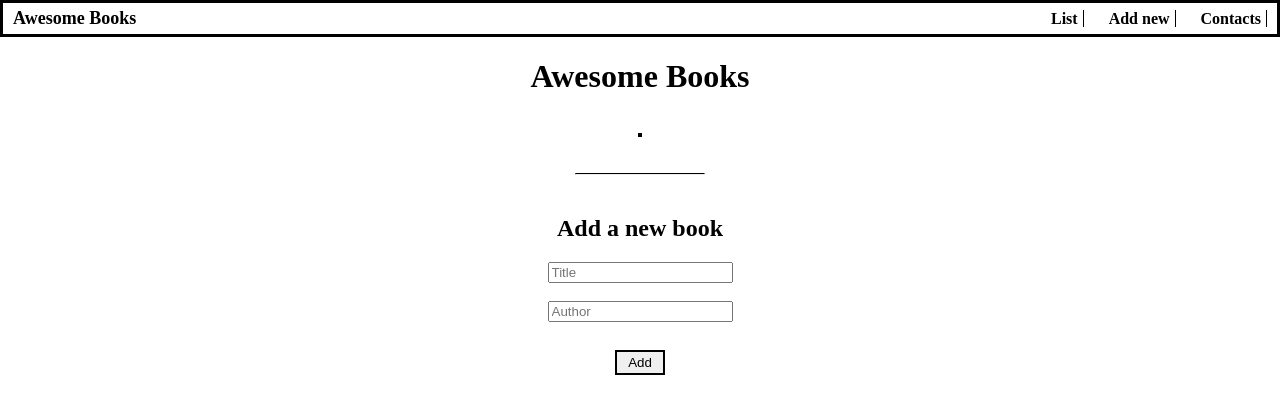
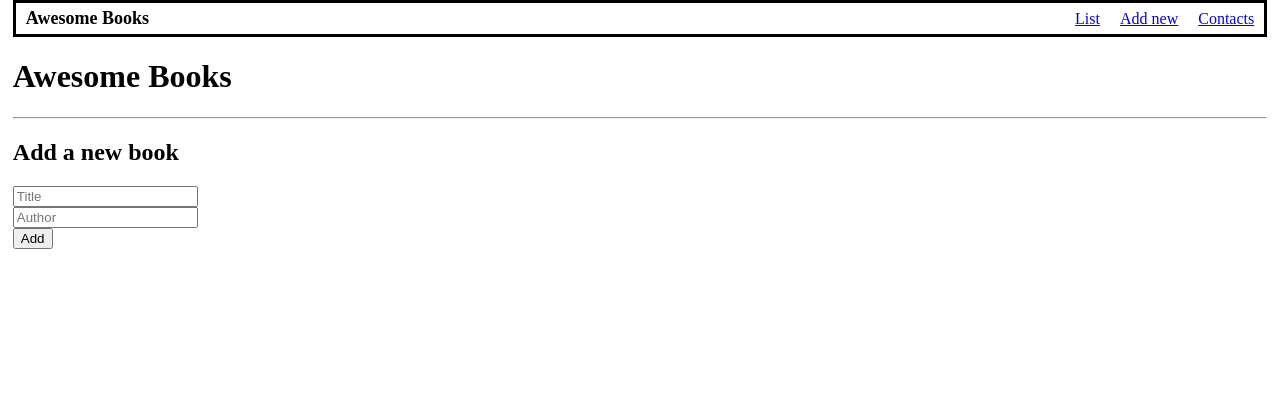
Before and after one commit to hamidazim321/Awesome-Books, a website: page index.html in a window 1280 px wide. Drawn offline with Linux system fonts and the light colour scheme.

Commit message:
Update styles.css

```diff
--- a/styles.css
+++ b/styles.css
@@ -1,5 +1,13 @@
+* {
+  box-sizing: border-box;
+}
+h1 {
+  font-size: 32px;
+}
 body {
-  margin: auto;
+  height: 100vh;
+  margin: 0;
+  padding: 0 1%;
 }
 
 #Navbar {
@@ -25,77 +33,3 @@ body {
   margin: 0;
   padding: 0;
 }
-
-.nav-items li a {
-  font-size: medium;
-  font-weight: 600;
-  border-right: solid 1px;
-  padding: 0 5px;
-  text-decoration: none;
-  color: black;
-}
-
-hr.line1 {
-  border-top: 1px solid black;
-  width: 10%;
-  margin: 20px auto;
-}
-
-h1.heading,
-h2.heading {
-  text-align: center;
-}
-
-.book-list {
-  display: flex;
-  justify-content: space-between;
-  align-items: center;
-  font-size: 0.8rem;
-  width: 300px;
-  margin: 0;
-  padding: 0 2px;
-}
-
-.book-list button {
-  border: solid 2px;
-}
-
-.container-home {
-  display: flex;
-  flex-direction: column;
-  align-items: center;
-  justify-content: center;
-}
-
-.book-container {
-  display: flex;
-  flex-direction: column;
-  align-items: center;
-}
-
-.book-form {
-  display: flex;
-  flex-direction: column;
-  align-items: center;
-  width: 300px;
-}
-
-.btn-submit {
-  width: 50px;
-  height: 25px;
-  margin-top: 10px;
-  border: solid 2px;
-}
-
-.book-list:nth-child(even) {
-  background-color: silver;
-}
-
-.book-list:nth-child(odd) {
-  background-color: white;
-}
-
-.book-ul {
-  border: solid 2px;
-  padding: 0;
-}
```
